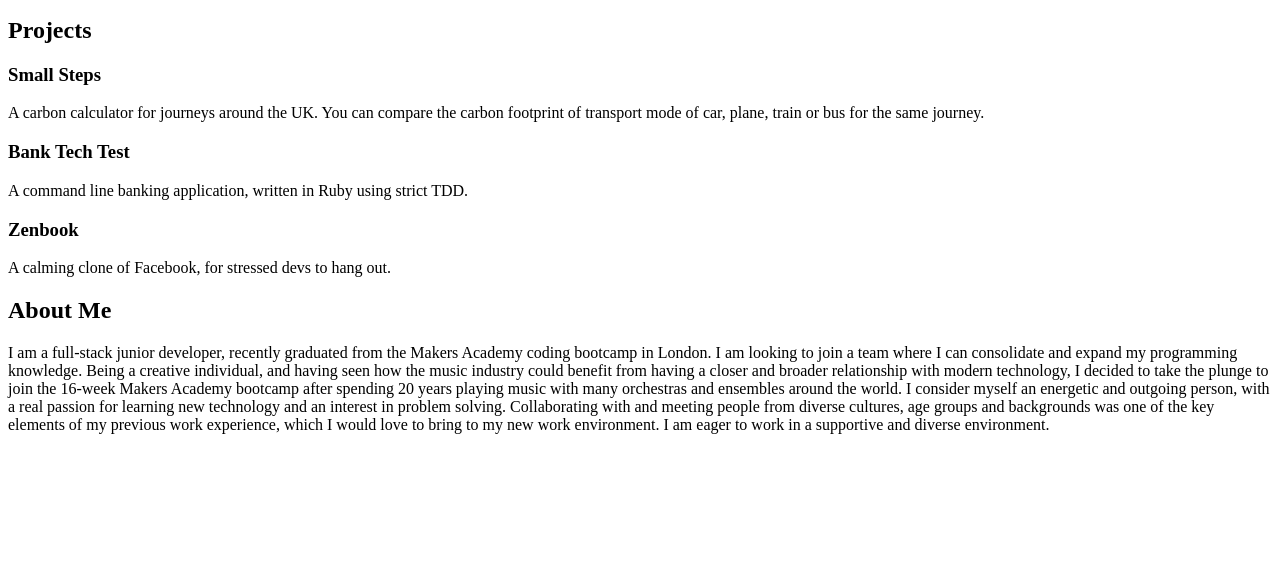
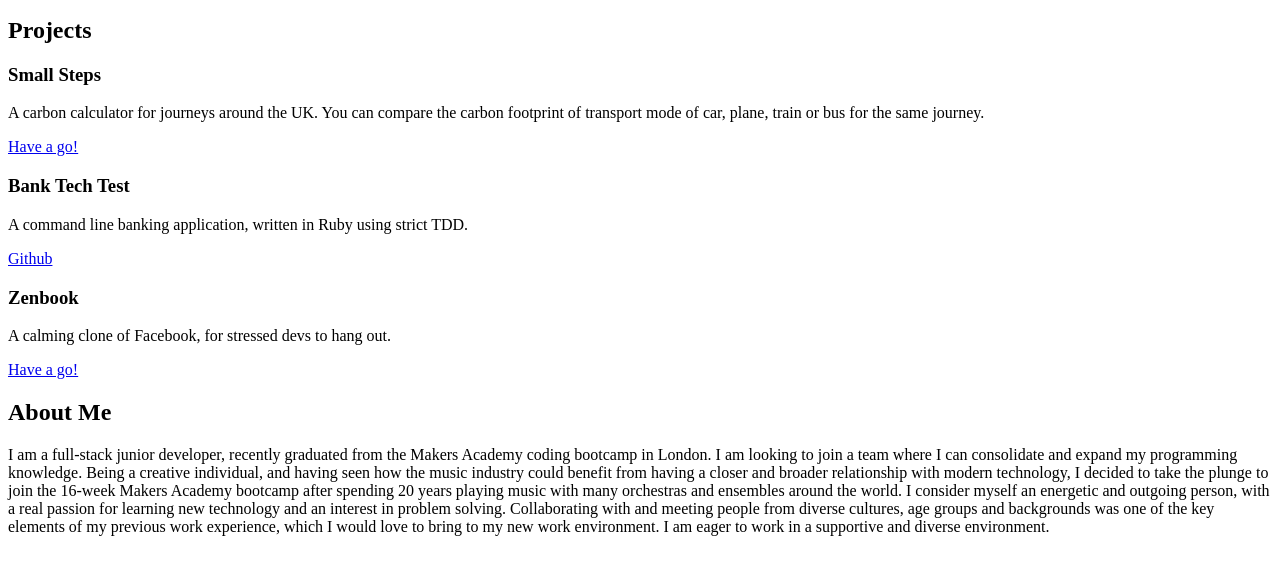
Before and after one commit to minsiyang/myPage, a plain HTML site: page index.html in a window 1280 px wide. Shown: the part 102-676 px from the top of the page. Drawn offline with Linux system fonts and the light colour scheme.

Commit message:
Add links for projects

```diff
--- a/index.html
+++ b/index.html
@@ -17,14 +17,17 @@
     <p>A carbon calculator for journeys around the UK. You can compare the carbon footprint of
       transport mode of car, plane, train or bus for the same journey.
     </p>
+    <a href="https://small-steps2020.herokuapp.com/" target="_blank" >Have a go!</a>
 
     <h3>Bank Tech Test</h3>
     <p>A command line banking application, written in Ruby using strict TDD.</p>
+    <a href="https://github.com/minsiyang/Bank" target="_blank">Github</a>
 
     <h3>Zenbook</h3>
     <p>A calming clone of Facebook, for
       stressed devs to hang out.
     </p>
+    <a href="https://zenbook4u.herokuapp.com/users/sign_in" target="_blank">Have a go!</a>
 
   <!-- About Me -->
   <h2>About Me</h2>
```
